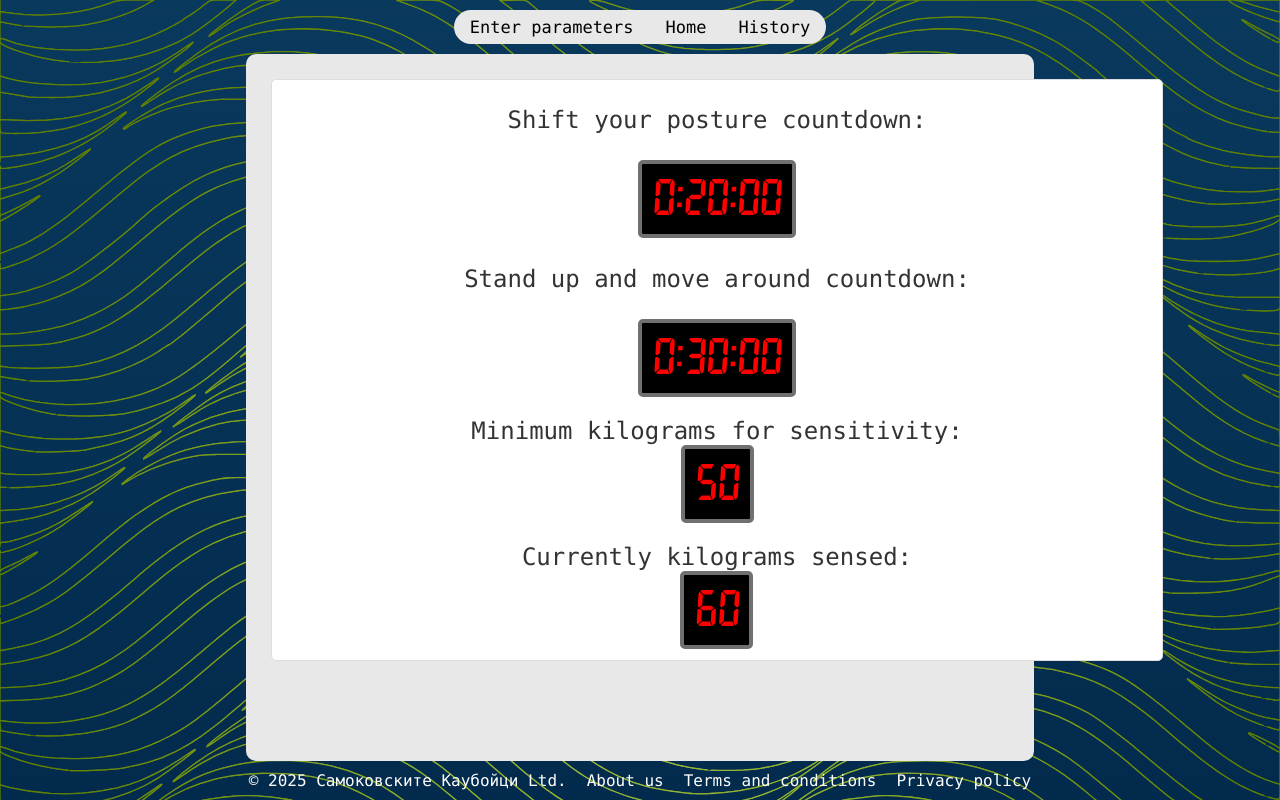
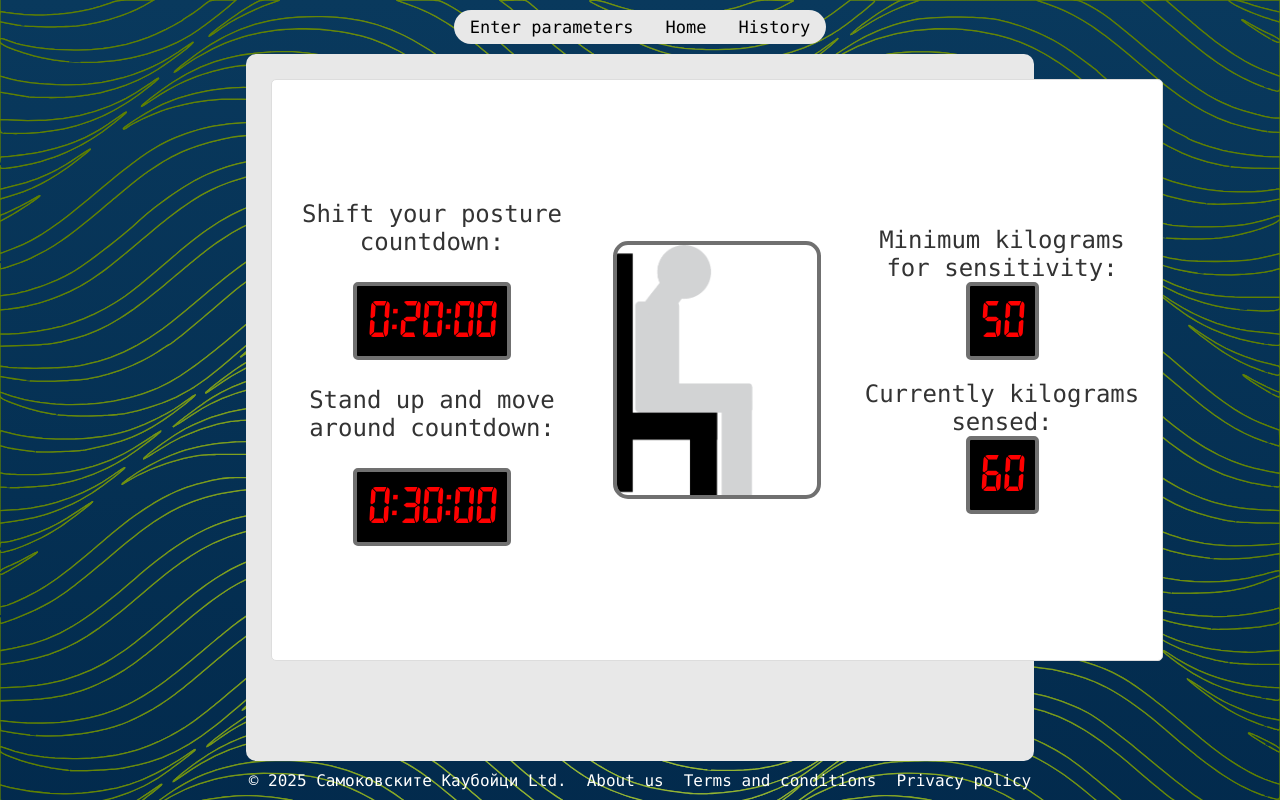
Before and after one commit to kaloyan-yanev/HackTuesXI, a Flask app: page /Home in a window 1280 px wide. Run offline with Flask 3, Linux system fonts and the light colour scheme; the visitor is signed in with stand-in values (Sample User, id 1).

Commit message:
a readme and home changes

```diff
--- a/static/home.css
+++ b/static/home.css
@@ -24,8 +24,9 @@ h1, .weight-display {
 
 .form-container {
     display: flex;
-    flex-direction: column;
-    align-items: center; /* Center children horizontally */
+    flex-direction: row; /* Change to row to align items horizontally */
+    justify-content: space-between; /* Space between items */
+    align-items: center; /* Center items vertically */
     width: 870px; /* Added px unit */
     padding: 10px;
     margin: 15px;
@@ -34,6 +35,13 @@ h1, .weight-display {
     border-radius: 5px;
     height: 560px;
     position: relative;
+}
+
+.countdown-container, .weight-container {
+    display: flex;
+    flex-direction: column;
+    align-items: center;
+    width: 300px;
 }
 
 #first_countdown, #second_countdown {
@@ -54,6 +62,7 @@ h1, .weight-display {
     color: #333;
     text-align: center;
     margin: 10px 0;
+    width: 300px;
 }
 
 .weight-display .weight-value {
@@ -66,3 +75,21 @@ h1, .weight-display {
     border-radius: 5px;
     display: inline-block;
 }
+
+.image-container {
+    display: flex;
+    flex-direction: column; /* Align items vertically */
+    justify-content: center;
+    align-items: center;
+    width: 200px; /* Adjust width as needed */
+    height: 250px; /* Adjust height as needed */
+    border: 4px solid #707070; /* Add border */
+    border-radius: 15px; /* Rounded corners */
+    overflow: hidden; /* Ensure image fits within the container */
+}
+
+.image-container img {
+    width: 100%; /* Ensure image fits within the container */
+    height: 100%; /* Ensure image fits within the container */
+    object-fit: cover; /* Maintain aspect ratio and cover the container */
+}
--- a/templates/Home.html
+++ b/templates/Home.html
@@ -8,6 +8,7 @@
 </head>
 
 <div class="form-container">
+  <div class="countdown-container">
     <h1>Shift your posture countdown:</h1>
     <p id="first_countdown"></p>
     <script>
@@ -15,7 +16,6 @@
         // Update the count down every 1 second
         var x = setInterval(function() {
           // Find the distance between now and the count down date
-
 
           // Time calculations for days, hours, minutes and seconds
           var hours = Math.floor(time/3600);
@@ -43,19 +43,18 @@
         }, 1000);
     </script>
     <h1>Stand up and move around countdown:</h1>
-    <p id = "second_countdown"></p>
+    <p id="second_countdown"></p>
     <script>
       var time1 = {{ minutes_to_move_around }} * 60;
       // Update the count down every 1 second
       var x1 = setInterval(function() {
         // Find the distance between now and the count down date
 
-
         // Time calculations for days, hours, minutes and seconds
         var hours1 = Math.floor(time1/3600);
         var minutes1 = Math.floor((time1%3600)/60);
         var seconds1 = Math.floor((time1%3600)%60);
-        // Display the result in the element with id="demo"
+        // Display the result in the element with id="second_countdown"
         if(seconds1 < 10){
           document.getElementById("second_countdown").innerHTML = hours1 + ":" + minutes1 + ":" + "0" + seconds1;
         }
@@ -68,12 +67,20 @@
         time1 = time1 - 1
         // If the count down is finished, write some text
         if (time1 < 0) {
-          clearInterval(x);
+          clearInterval(x1);
           document.getElementById("second_countdown").innerHTML = "EXPIRED";
         }
       }, 1000);
     </script>
+  </div>
+
+  <div class="image-container">
+    <img src="{{ url_for('static', filename='posture_images/GoodPostureBadNeckModified.png') }}" alt="Image">
+  </div>
+
+  <div class="weight-container">
     <div class="weight-display">Minimum kilograms for sensitivity:<br> <span class="weight-value">{{minimum_weight}}</span></div>
     <div class="weight-display">Currently kilograms sensed: <br> <span class="weight-value">{{current_weight}}</span></div>
   </div>
+</div>
 {% endblock %}
```
Also changed, not shown: README.md. Lines whose indentation alone changed are shown as unchanged.
